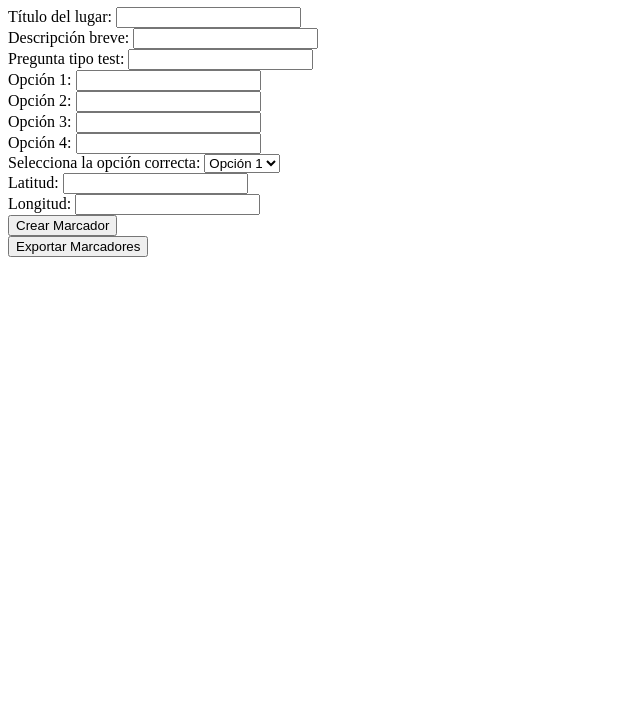
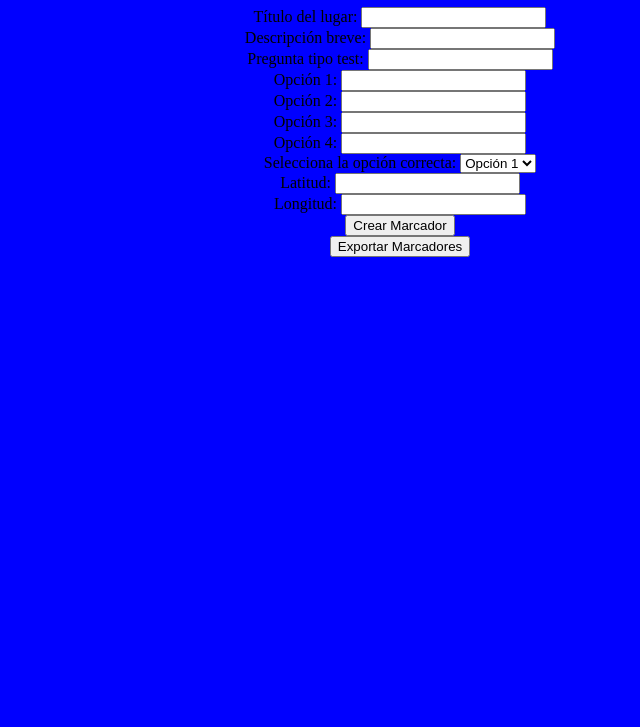
Before and after one commit to JoseHS2002/PROYECTOLM, an Electron app: page indexC.html in a window 800 px wide. Shown: the part 73-800 px from the top of the page, without its empty margins (0-640 px from the left). Drawn offline with Linux system fonts and the light colour scheme.

Commit message:
Update indexC.html

```diff
--- a/indexC.html
+++ b/indexC.html
@@ -3,9 +3,15 @@
 <head>
     <meta charset="UTF-8">
     <meta name="viewport" content="width=device-width, initial-scale=1.0">
+    <style>
+    body {
+      background-color: blue;
+      text-align: center;
+    }
+    </style>
     <title>Crear Marcadores</title>
 </head>
-<body>
+<body style>
     <h1>Crear Marcadores</h1>
     <form id="markerForm">
         <label for="title">Título del lugar:</label>
```
